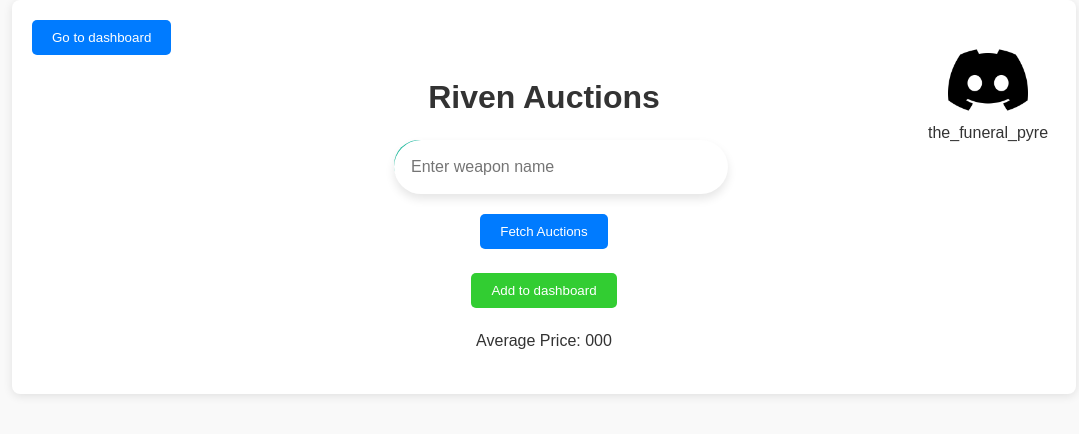
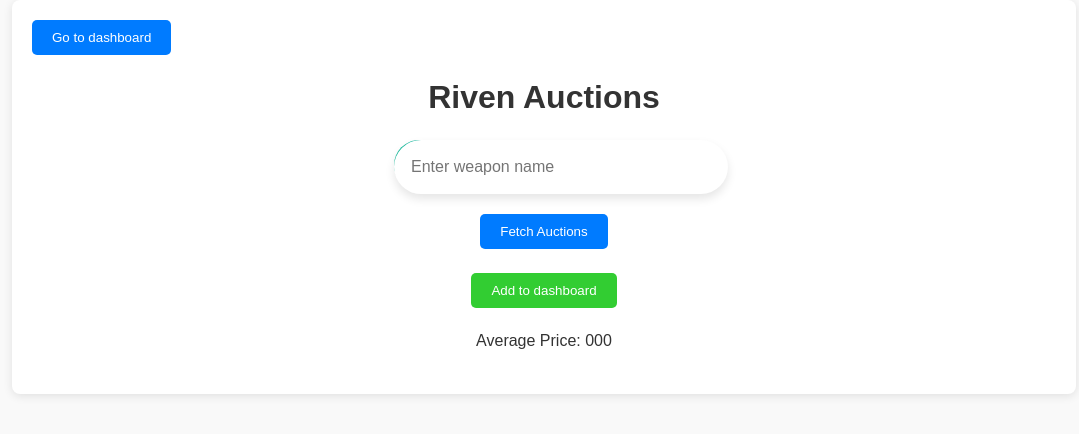
Before and after one commit to HiluaGhoest/warframe_market_rivens_api, a plain HTML site: page index.html in a window 1280 px wide. Shown: the whole page, without its empty margins (96-1175 px from the left). Drawn offline with Linux system fonts and the light colour scheme.

Commit message:
Atualizar o index.html

```diff
--- a/index.html
+++ b/index.html
@@ -7,10 +7,6 @@
     <link rel="stylesheet" href="styles.css">
 </head>
 <body>
-    <div class="discord">
-        <img src="discord.png" alt="" class="discord_img">
-        <p>the_funeral_pyre</p>
-    </div>
     <div class="container" id="auction-container">
         <button class="dashboard-button button" onclick="hideauctions()">Go to dashboard</button>
         <h1>Riven Auctions</h1>
```
